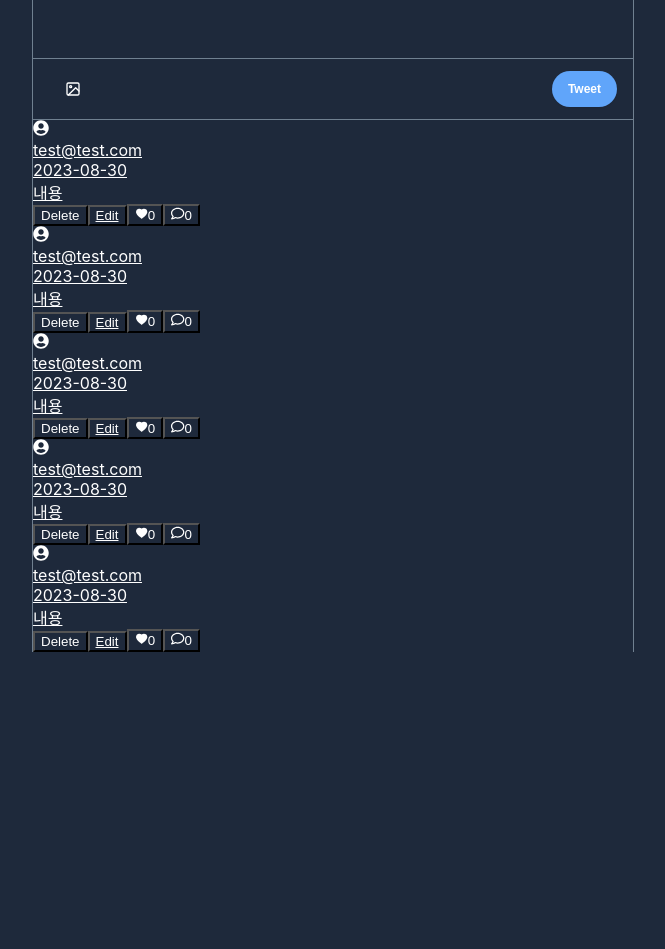
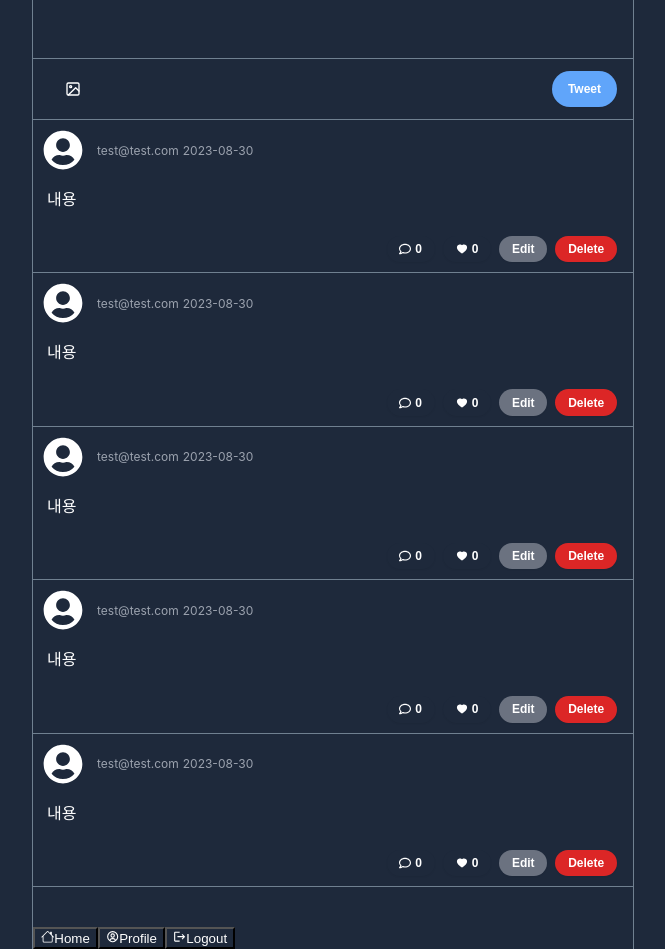
Before and after one commit to nodnjs1231/twitter-s, a React (Create React App) app: page / in a window 1280 px wide. Shown: the part 180-1129 px from the top of the page, without its empty margins (307-972 px from the left). Before the commit the page ends 832 px from the top, so only its background shows below. Built offline with nearby package versions, Linux system fonts and the light colour scheme.

Commit message:
Add : SCSS 스타일링 2

```diff
--- a/src/components/Layout.tsx
+++ b/src/components/Layout.tsx
@@ -1,12 +1,15 @@
-import { ReactNode } from "react";
+import { ReactNode } from 'react';
+import MenuList from './Menu';
 
 interface LayoutProps {
-    children: ReactNode;
+  children: ReactNode;
 }
 
-export default function Layout ({children}: LayoutProps){
-
-    return(
-        <div className="layout">{children}</div>
-    );
+export default function Layout({ children }: LayoutProps) {
+  return (
+    <div className="layout">
+      {children}
+      <MenuList />
+    </div>
+  );
 }
--- /dev/null
+++ b/src/components/Menu.tsx
@@ -0,0 +1,27 @@
+import { useNavigate } from 'react-router-dom';
+import { BsHouse } from 'react-icons/bs';
+import { BiUserCircle } from 'react-icons/bi';
+import { MdLogout } from 'react-icons/md';
+
+interface Props {}
+export default function MenuList({}: Props) {
+  const navigate = useNavigate();
+  return (
+    <div className="footer">
+      <div className="footer__grid">
+        <button type="button" onClick={() => navigate('/')}>
+          <BsHouse />
+          Home
+        </button>
+        <button type="button" onClick={() => navigate('/profile')}>
+          <BiUserCircle />
+          Profile
+        </button>
+        <button type="button" onClick={() => navigate('/')}>
+          <MdLogout />
+          Logout
+        </button>
+      </div>
+    </div>
+  );
+}
--- a/src/index.scss
+++ b/src/index.scss
@@ -6,8 +6,9 @@ $primaryColor: #60a5fa;
 $activeBorder: #3b82f6;
 $grayText: #9ca3af;
 $danger: #dc2626;
-$danger: #dc26268e;
+$dangerDark: #dc26268e;
 $gray: #6b7280;
+$grayDark: #575f6f;
 
 $font: -apple-system, BlinkMacSystemFont, 'Segoe UI', 'Roboto', 'Oxygen',
   'Ubuntu', 'Cantarell', 'Fira Sans', 'Droid Sans', 'Helvetica Neue', sans-serif;
@@ -121,3 +122,93 @@ body {
     background-color: $primaryColor;
   }
 }
+
+// Post 레이아웃
+.post {
+  padding-bottom: 40px;
+
+  &__flex {
+    display: flex;
+    gap: 4px;
+    align-items: center;
+  }
+
+  &__email,
+  &__createdAt {
+    font-size: 12px;
+    color: $grayText;
+  }
+
+  &__box {
+    padding: 10px 0px;
+    border-bottom: 1px solid $border;
+
+    a {
+      text-decoration: none;
+    }
+
+    &-profile {
+      text-decoration: none;
+      padding: 0 10px;
+
+      &-img,
+      &-icon {
+        width: 40px;
+        height: 40px;
+        border-radius: 50%;
+        margin-right: 10px;
+      }
+    }
+
+    &-content {
+      display: block;
+      font-weight: 500;
+      padding: 16px 4px;
+    }
+
+    &-footer {
+      padding: 0 16px;
+      margin-top: 10px;
+      font-size: 14px;
+      display: flex;
+      gap: 8px;
+      flex-direction: row-reverse;
+
+      button {
+        @extend .button;
+
+        &.post__delete {
+          background-color: $danger;
+
+          &:hover,
+          &:focus {
+            background-color: $dangerDark;
+          }
+        }
+
+        &.post__edit {
+          background-color: $gray;
+
+          a {
+            background-color: transparent;
+          }
+
+          &:hover,
+          &:focus {
+            background-color: $grayDark;
+          }
+        }
+
+        &.post__likes,
+        &.post__comments {
+          @extend .post__flex;
+
+          &:hover,
+          &:focus {
+            color: $gray;
+          }
+        }
+      }
+    }
+  }
+}
```
